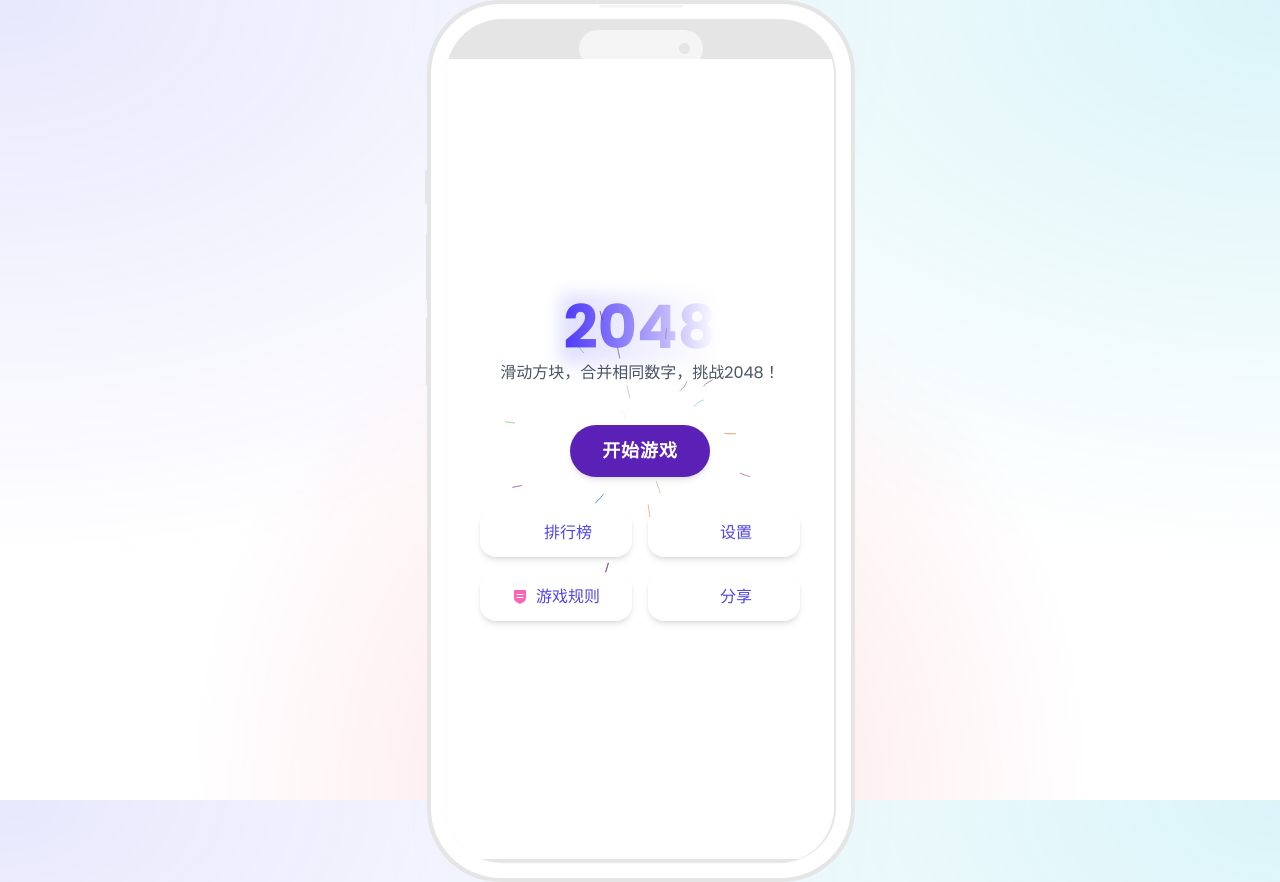
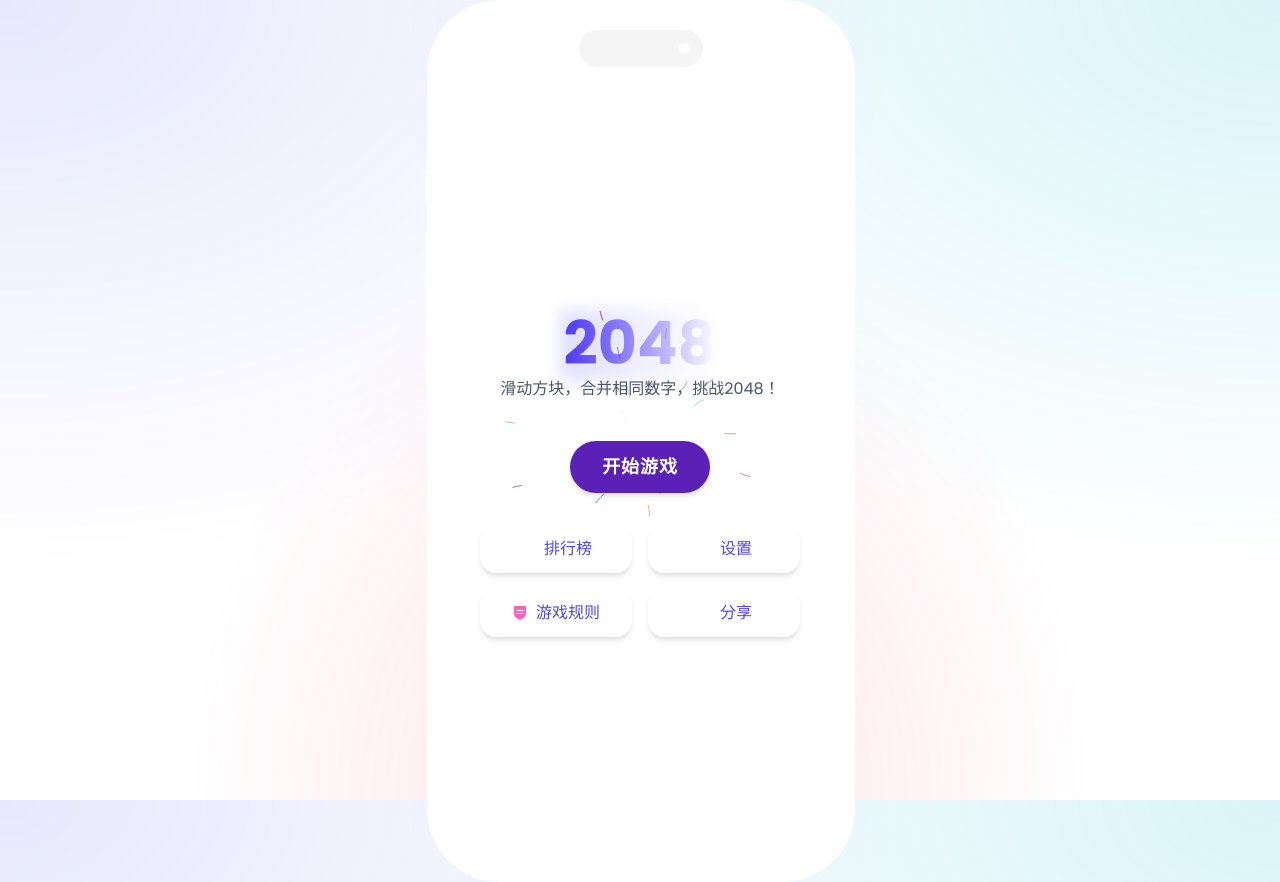
Before and after one commit to tinglinzh/modernization-2048, a React (Vite) app: page / in a window 1280 px wide. Built offline with nearby package versions, Linux system fonts and the light colour scheme; some icons are missing; a small style sheet from the web is missing.

Commit message:
chore: 修改iPhoneFrame color

```diff
--- a/src/layouts/index.tsx
+++ b/src/layouts/index.tsx
@@ -14,23 +14,23 @@ const IphoneFrame: React.FC<IphoneFrameProps> = ({ children }) => {
                 viewBox="0 0 430 882">
                 <path
                     d="M2 73C2 32.6832 34.6832 0 75 0H357C397.317 0 430 32.6832 430 73V809C430 849.317 397.317 882 357 882H75C34.6832 882 2 849.317 2 809V73Z"
-                    className="fill-[#E5E5E5] dark:fill-[#404040]"
+                    className="fill-[#ffffff] dark:fill-[#404040]"
                 ></path>
                 <path
                     d="M0 171C0 170.448 0.447715 170 1 170H3V204H1C0.447715 204 0 203.552 0 203V171Z"
-                    className="fill-[#E5E5E5] dark:fill-[#404040]"
+                    className="fill-[#ffffff] dark:fill-[#404040]"
                 ></path>
                 <path
                     d="M1 234C1 233.448 1.44772 233 2 233H3.5V300H2C1.44772 300 1 299.552 1 299V234Z"
-                    className="fill-[#E5E5E5] dark:fill-[#404040]"
+                    className="fill-[#ffffff] dark:fill-[#404040]"
                 ></path>
                 <path
                     d="M1 319C1 318.448 1.44772 318 2 318H3.5V385H2C1.44772 385 1 384.552 1 384V319Z"
-                    className="fill-[#E5E5E5] dark:fill-[#404040]"
+                    className="fill-[#ffffff] dark:fill-[#404040]"
                 ></path>
                 <path
                     d="M430 279H432C432.552 279 433 279.448 433 280V384C433 384.552 432.552 385 432 385H430V279Z"
-                    className="fill-[#E5E5E5] dark:fill-[#404040]"
+                    className="fill-[#ffffff] dark:fill-[#404040]"
                 ></path>
                 <path
                     d="M6 74C6 35.3401 37.3401 4 76 4H356C394.66 4 426 35.3401 426 74V808C426 846.66 394.66 878 356 878H76C37.3401 878 6 846.66 6 808V74Z"
@@ -39,11 +39,11 @@ const IphoneFrame: React.FC<IphoneFrameProps> = ({ children }) => {
                 <path
                     opacity="0.5"
                     d="M174 5H258V5.5C258 6.60457 257.105 7.5 256 7.5H176C174.895 7.5 174 6.60457 174 5.5V5Z"
-                    className="fill-[#E5E5E5] dark:fill-[#404040]"
+                    className="fill-[#ffffff] dark:fill-[#404040]"
                 ></path>
                 <path
                     d="M21.25 75C21.25 44.2101 46.2101 19.25 77 19.25H355C385.79 19.25 410.75 44.2101 410.75 75V807C410.75 837.79 385.79 862.75 355 862.75H77C46.2101 862.75 21.25 837.79 21.25 807V75Z"
-                    className="fill-[#E5E5E5] stroke-[#E5E5E5] stroke-[0.5] dark:fill-[#404040] dark:stroke-[#404040]"
+                    className="fill-[#ffffff] stroke-[#ffffff] stroke-[0.5] dark:fill-[#404040] dark:stroke-[#404040]"
                 ></path>
                 <path
                     d="M154 48.5C154 38.2827 162.283 30 172.5 30H259.5C269.717 30 278 38.2827 278 48.5C278 58.7173 269.717 67 259.5 67H172.5C162.283 67 154 58.7173 154 48.5Z"
@@ -55,7 +55,7 @@ const IphoneFrame: React.FC<IphoneFrameProps> = ({ children }) => {
                 ></path>
                 <path
                     d="M254 48.5C254 45.4624 256.462 43 259.5 43C262.538 43 265 45.4624 265 48.5C265 51.5376 262.538 54 259.5 54C256.462 54 254 51.5376 254 48.5Z"
-                    className="fill-[#E5E5E5] dark:fill-[#404040]"
+                    className="fill-[#ffffff] dark:fill-[#404040]"
                 ></path>
                 <defs>
                     <clipPath id="roundedCorners">
@@ -96,7 +96,9 @@ export default function Layout() {
                     <Outlet />
                 </div>
                 : <IphoneFrame>
-                    <Outlet />
+                    <div className="h-full pt-4">
+                        <Outlet />
+                    </div>
                 </IphoneFrame>
             }
         </div>
```
